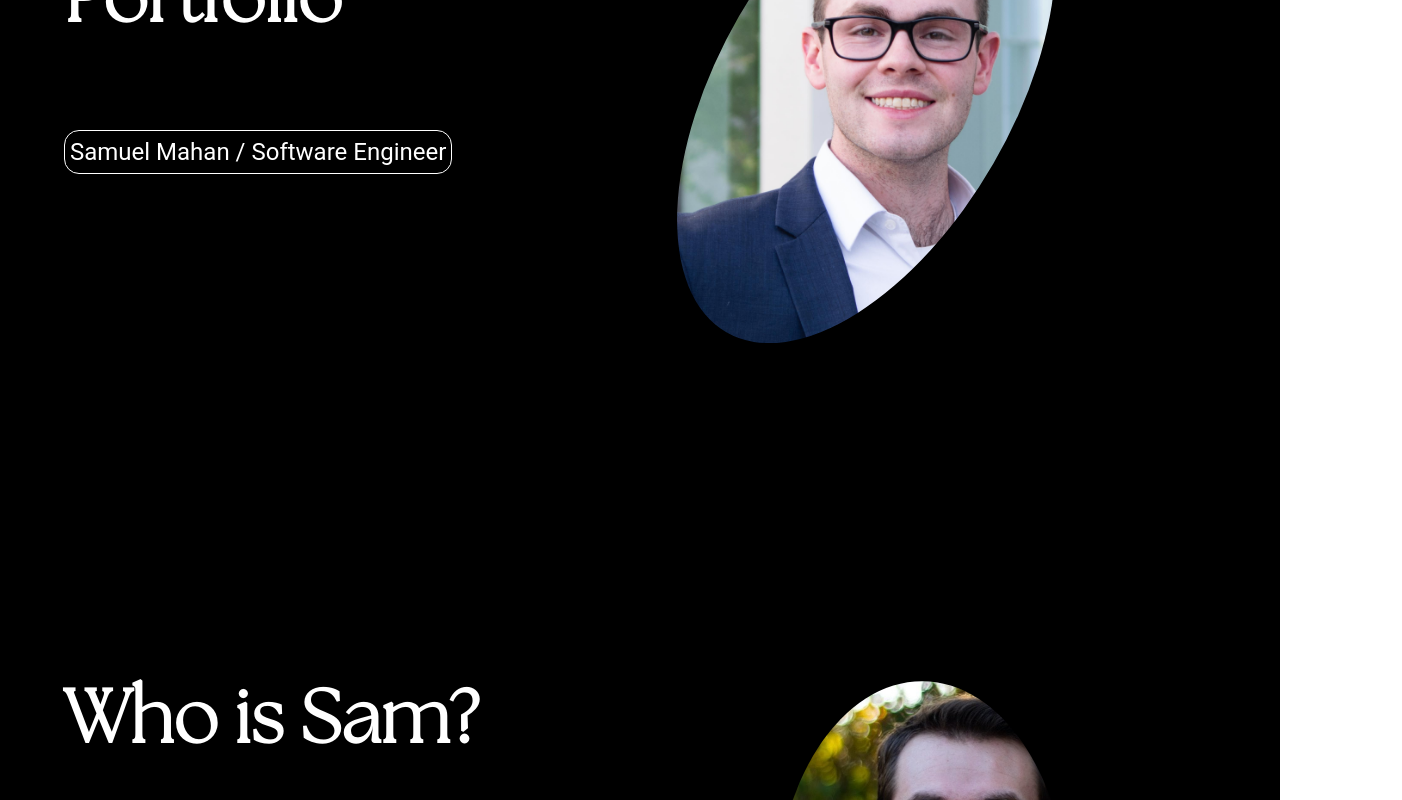
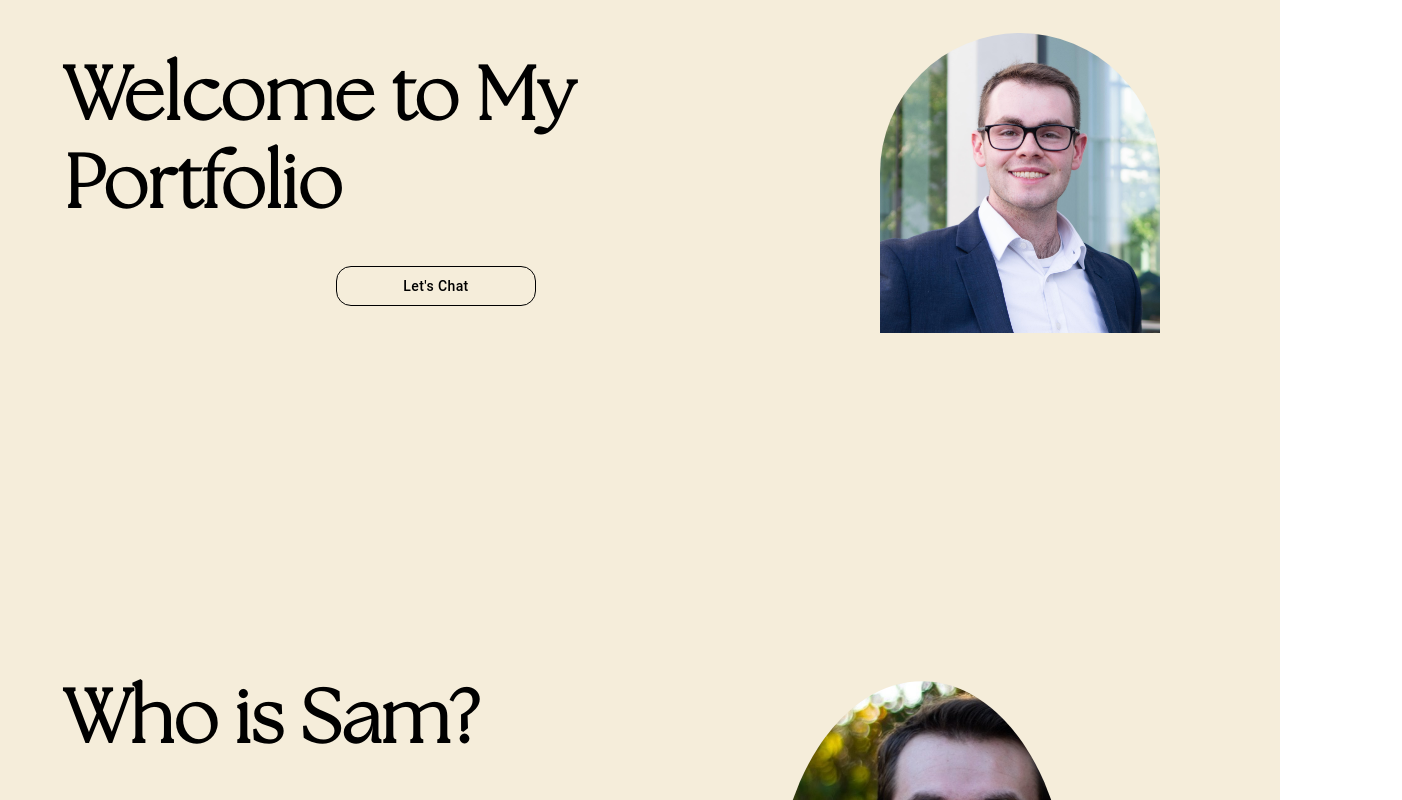
Before and after one commit to samuelj1323/portfolio, a React (Create React App) app: page / in a window 1280 px wide. Shown: the part 280-1080 px from the top of the page, 1402 px wide, since content can reach past the window. Built offline with nearby package versions, Linux system fonts and the light colour scheme.

Commit message:
Playing around with the themeing and inputs

```diff
--- a/src/App.js
+++ b/src/App.js
@@ -11,7 +11,7 @@ const App = () => {
       <HeaderBar />
       <LandingPage />
       <AboutPage />
-      {/* <BackgroundPage /> */}
+      <BackgroundPage />
     </ThemeProvider>
   );
 };
--- a/src/Pages/AboutPage.jsx
+++ b/src/Pages/AboutPage.jsx
@@ -1,8 +1,16 @@
 import React from "react";
-import { Grid, Stack, Typography, Container, useTheme } from "@mui/material";
+import {
+  Grid,
+  Stack,
+  Typography,
+  Container,
+  useTheme,
+  useMediaQuery,
+} from "@mui/material";
 import HeadShot from "../assets/headshot_rect.png";
 const AboutPage = () => {
   const theme = useTheme();
+  const isSmallScreen = useMediaQuery(theme.breakpoints.down("md"));
   return (
     <>
       <Stack
@@ -17,6 +25,7 @@ const AboutPage = () => {
             alignContent: "center",
             justifyContent: "center",
             height: "100vh",
+            width: "auto",
           }}
         >
           <Container>
@@ -24,7 +33,7 @@ const AboutPage = () => {
               <Grid item xs={12} md={7}>
                 <Typography
                   style={{
-                    color: "White",
+                    color: theme.palette.text.primary,
                     fontSize: "75px",
                     fontWeight: 800,
                     fontFamily: "the-seasons",
@@ -46,7 +55,7 @@ const AboutPage = () => {
                 <div
                   variant="outlined"
                   style={{
-                    color: "whitesmoke",
+                    color: theme.palette.text.primary,
                     padding: "5px",
                   }}
                 >
@@ -60,7 +69,7 @@ const AboutPage = () => {
                       width: "60%",
                       height: 4,
                       marginTop: "30px",
-                      backgroundColor: "white",
+                      backgroundColor: theme.palette.text.primary,
                       radius: 2,
                     }}
                   />
@@ -75,13 +84,15 @@ const AboutPage = () => {
                   alignItems: "center", // Vertical centering
                 }}
               >
-                <div className="image-vert-container">
-                  <img
-                    style={{ width: 500 }}
-                    src={HeadShot}
-                    alt="Description of the image"
-                  />
-                </div>
+                {!isSmallScreen && (
+                  <div className="image-vert-container">
+                    <img
+                      style={{ width: 500, height: "auto" }}
+                      src={HeadShot}
+                      alt="Hands typing"
+                    />
+                  </div>
+                )}
               </Grid>
             </Grid>
           </Container>
--- a/src/Pages/BackgroundPage.jsx
+++ b/src/Pages/BackgroundPage.jsx
@@ -1,14 +1,12 @@
 import React from "react";
-import { ThemeContext } from "../theme/theme";
-import { Grid, Stack, Typography, Container, Divider } from "@mui/material";
-import HeadShot from "../assets/headshot_rect.png";
+import { Grid, Stack, Typography, Container, useTheme } from "@mui/material";
 const BackgroundPage = () => {
-  const { theme } = React.useContext(ThemeContext);
+  const theme = useTheme();
   return (
     <>
       <Stack
         style={{
-          backgroundColor: theme.colors.primaryDark,
+          backgroundColor: theme.palette.background.default,
           display: "flex",
           flex: 1,
         }}
@@ -26,7 +24,7 @@ const BackgroundPage = () => {
               <Grid item xs={12} md={7}>
                 <Typography
                   style={{
-                    color: "White",
+                    color: theme.palette.text.primary,
                     fontSize: "75px",
                     fontWeight: 800,
                     fontFamily: "the-seasons",
@@ -48,7 +46,7 @@ const BackgroundPage = () => {
                 <div
                   variant="outlined"
                   style={{
-                    color: "grey",
+                    color: theme.palette.text.primary,
                     padding: "5px",
                   }}
                 >
--- a/src/Pages/LandingPage.jsx
+++ b/src/Pages/LandingPage.jsx
@@ -1,10 +1,17 @@
 import React from "react";
 import useMediaQuery from "@mui/material/useMediaQuery";
-import { Grid, Stack, Typography, Container, useTheme } from "@mui/material";
+import {
+  Grid,
+  Stack,
+  Typography,
+  Container,
+  useTheme,
+  Button,
+} from "@mui/material";
 import HeadShot from "../assets/current_headshot.png";
 const LandingPage = () => {
   const theme = useTheme();
-  const matches = useMediaQuery("(max-width:900px)");
+  const isSmallScreen = useMediaQuery(theme.breakpoints.down("md"));
   return (
     <>
       <Stack
@@ -14,22 +21,20 @@ const LandingPage = () => {
           flex: 1,
         }}
       >
-        {matches && (
-          <Typography style={{ color: "white" }}>Hello world</Typography>
-        )}
         <div
           style={{
             alignContent: "center",
             justifyContent: "center",
             height: "100vh",
+            width: "auto",
           }}
         >
           <Container>
-            <Grid container spacing={3} style={{ paddingTop: "100px" }}>
-              <Grid item xs={12} md={6}>
+            <Grid container spacing={3} style={{ paddingTop: "150px" }}>
+              <Grid item xs={12} md={8}>
                 <Typography
                   style={{
-                    color: "White",
+                    color: theme.palette.text.primary,
                     fontSize: "75px",
                     fontWeight: 800,
                     fontFamily: "the-seasons",
@@ -42,31 +47,25 @@ const LandingPage = () => {
                 <Grid
                   container
                   style={{
-                    paddingTop: 20,
-                    paddingLeft: 20,
-                    paddingBottom: 80,
+                    display: "flex",
+                    flex: 1,
+                    paddingTop: 50,
+                    flexDirection: "column",
+                    justifyContent: "center",
+                    alignContent: "center",
                   }}
                   spacing={2}
-                />
-                <div
-                  variant="outlined"
-                  style={{
-                    border: true,
-                    color: "white",
-                    borderWidth: "1px",
-                    borderStyle: "solid",
-                    padding: "5px",
-                    borderRadius: "15px",
-                    display: "inline-block",
-                  }}
                 >
-                  <Typography variant="h5">
-                    Samuel Mahan / Software Engineer
-                  </Typography>
-                </div>
+                  <Button
+                    sx={{ width: 200, height: 40, textTransform: "none" }}
+                    variant="contained"
+                  >
+                    Let's Chat
+                  </Button>
+                </Grid>
               </Grid>
               <Grid
-                md={6}
+                md={4}
                 xs={12}
                 style={{
                   display: "flex",
@@ -74,15 +73,13 @@ const LandingPage = () => {
                   alignItems: "center", // Vertical centering
                 }}
               >
-                {!matches && (
-                  <div className="image-container">
-                    <div className="oval-image">
-                      <img
-                        style={{ width: 500 }}
-                        src={HeadShot}
-                        alt="Description of the image"
-                      />
-                    </div>
+                {!isSmallScreen && (
+                  <div className="circle-container">
+                    <img
+                      src={HeadShot}
+                      alt="Sam's headshot"
+                      className="headshot"
+                    />
                   </div>
                 )}
               </Grid>
--- a/src/index.css
+++ b/src/index.css
@@ -17,10 +17,35 @@ code {
   src: url("./fonts//theseasonsBetter.woff");
 }
 .image-container {
-  width: 100%; /* or any other size */
-  height: auto; /* maintain aspect ratio */
-  clip-path: ellipse(25% 45% at 36% 45%); /* example of an oblong shape */
-  rotate: 30deg;
+  width: 200px; /* or any other size */
+  height: 200px; /* maintain aspect ratio */
+  position: relative;
+}
+.image-container img {
+  position: absolute;
+  width: 120%;
+  left: -10%;
+  top: -50%;
+  z-index: 10;
+}
+.circle-container {
+  width: 280px; /* Diameter of the circle */
+  height: 300px; /* Diameter of the circle */
+  border-top-left-radius: 150px;
+  border-top-right-radius: 150px;
+  overflow: hidden; /* Hides the overflow part of the image */
+  position: relative;
+  display: flex;
+  justify-content: center;
+  box-shadow: 10%;
+  align-items: center; /* Optional: if you want a border around the circle */
+}
+.headshot {
+  position: absolute;
+  width: auto; /* Maintain aspect ratio */
+  height: 120%; /* Height greater than the container to create the popping-out effect */
+  z-index: 10;
+  top: -20px;
 }
 .oval-image img {
   transform: rotate(-30deg);
--- a/src/theme/theme.jsx
+++ b/src/theme/theme.jsx
@@ -4,12 +4,30 @@ import { createTheme } from "@mui/material";
 export const ThemeContext = React.createContext();
 
 const theme = createTheme({
+  components: {
+    MuiButton: {
+      styleOverrides: {
+        contained: {
+          backgroundColor: "#F5EDDA",
+          color: "#000000",
+          border: "1px solid black",
+          borderRadius: 15,
+          boxShadow: "none",
+          "&:hover": {
+            backgroundColor: "#000000", // Replace with your desired hover color
+            color: "white",
+            boxShadow: "none",
+          },
+        },
+      },
+    },
+  },
   palette: {
     background: {
-      default: "#000000",
+      default: "#F5EDDA",
     },
     text: {
-      primary: "#FFFFFF",
+      primary: "#000000",
       fontFamily: "the-seasons",
     },
     primary: {
```
Also changed, not shown: src/Components/HeaderBar/HeaderBar.jsx (+3 -31 lines).
